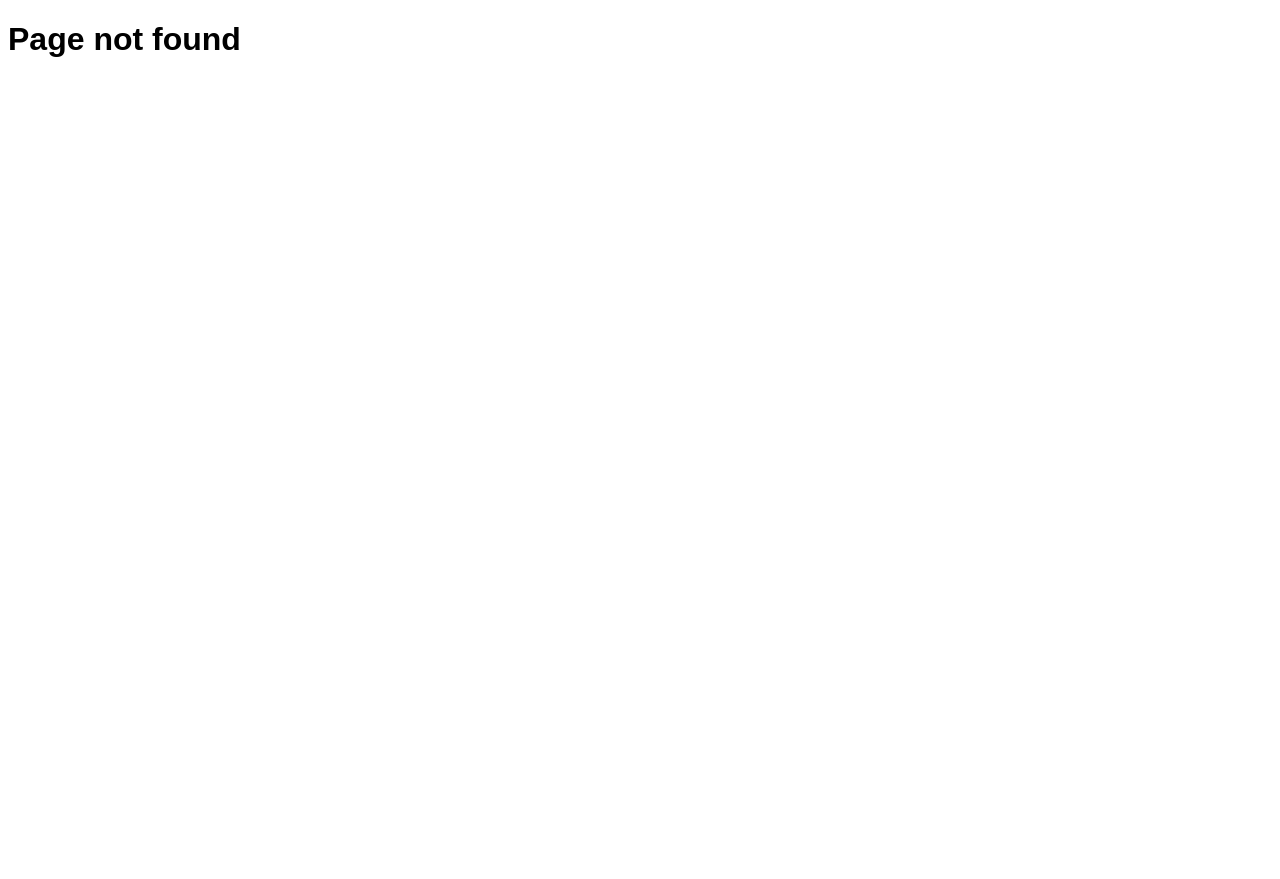
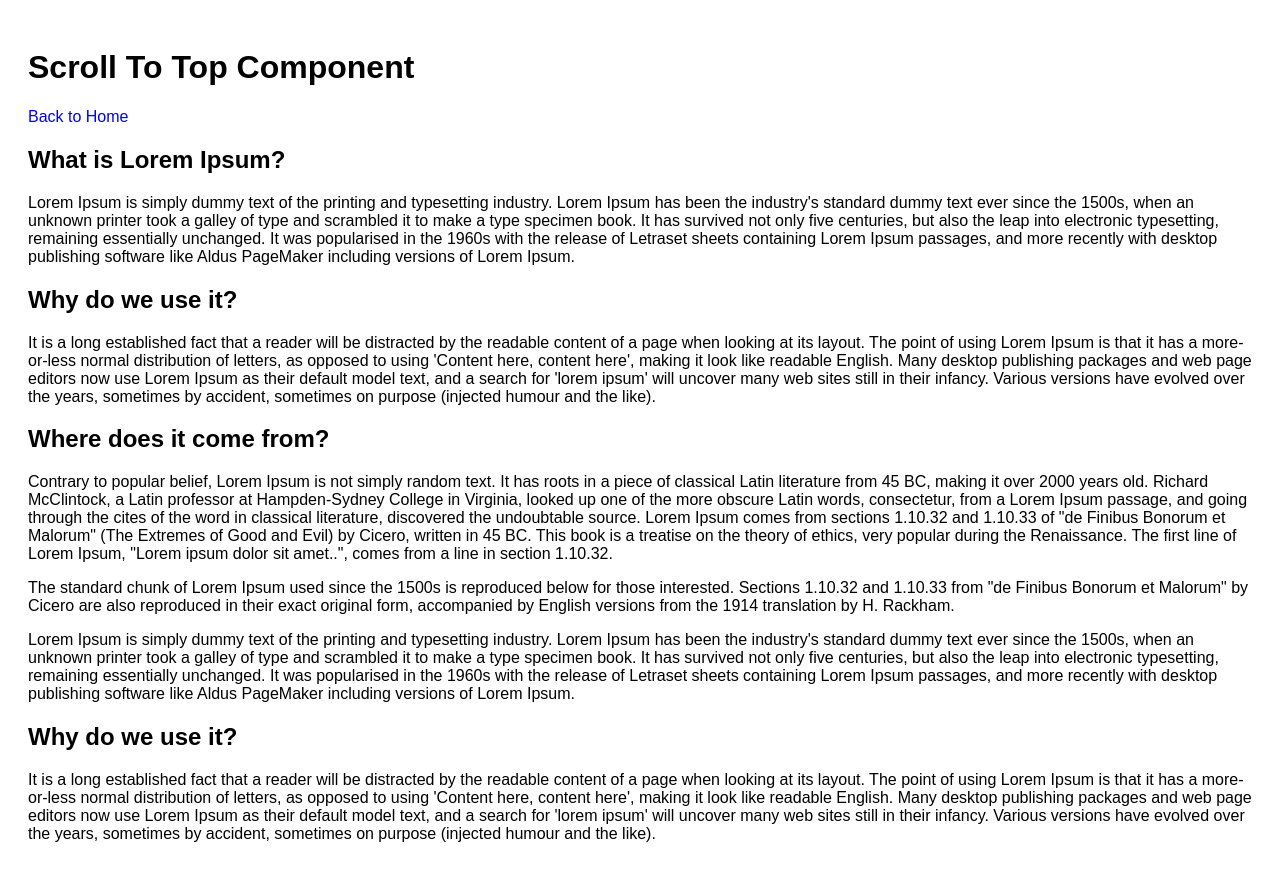
Before and after one commit to harishdubey/my-next-app, a Next.js app: page /scrolltotop in a window 1280 px wide. Before the commit this address had no page. Before the commit the page ends 821 px from the top, so only its background shows below. Built offline with nearby package versions, Linux system fonts and the light colour scheme.

Commit message:
form event and scroll top added

```diff
--- a/src/app/copytoclipboard/page.tsx
+++ b/src/app/copytoclipboard/page.tsx
@@ -1,5 +1,6 @@
 "use client";
 
+import Link from "next/link";
 import { useState } from "react";
 
 const CopyToClipboard = () => {
@@ -17,7 +18,7 @@ const CopyToClipboard = () => {
   return (
     <div>
       <h1>Copy to Clipboard</h1>
-      <div>
+      <div style={{ paddingBottom: "30px" }}>
         <label>Copy from Textbox</label>
         <br />
         <textarea
@@ -31,6 +32,7 @@ const CopyToClipboard = () => {
           {copied ? "Copied" : "Copy to Clipboard"}
         </button>
       </div>
+      <Link href={"/"}>Back to Home</Link>
     </div>
   );
 };
--- /dev/null
+++ b/src/app/scrolltotop/page.tsx
@@ -0,0 +1,139 @@
+"use client";
+
+import Link from "next/link";
+import { useEffect, useState } from "react";
+
+const ScrollContainer = () => {
+  return (
+    <div style={{ padding: "20px" }}>
+      <h1>Scroll To Top Component</h1>
+      <Link href={"/"}>Back to Home</Link>
+      <h2> What is Lorem Ipsum?</h2>
+      <p>
+        Lorem Ipsum is simply dummy text of the printing and typesetting
+        industry. Lorem Ipsum has been the industry's standard dummy text ever
+        since the 1500s, when an unknown printer took a galley of type and
+        scrambled it to make a type specimen book. It has survived not only five
+        centuries, but also the leap into electronic typesetting, remaining
+        essentially unchanged. It was popularised in the 1960s with the release
+        of Letraset sheets containing Lorem Ipsum passages, and more recently
+        with desktop publishing software like Aldus PageMaker including versions
+        of Lorem Ipsum.
+      </p>
+      <h2>Why do we use it?</h2>
+      <p>
+        It is a long established fact that a reader will be distracted by the
+        readable content of a page when looking at its layout. The point of
+        using Lorem Ipsum is that it has a more-or-less normal distribution of
+        letters, as opposed to using 'Content here, content here', making it
+        look like readable English. Many desktop publishing packages and web
+        page editors now use Lorem Ipsum as their default model text, and a
+        search for 'lorem ipsum' will uncover many web sites still in their
+        infancy. Various versions have evolved over the years, sometimes by
+        accident, sometimes on purpose (injected humour and the like).
+      </p>
+      <h2>Where does it come from?</h2>
+      <p>
+        Contrary to popular belief, Lorem Ipsum is not simply random text. It
+        has roots in a piece of classical Latin literature from 45 BC, making it
+        over 2000 years old. Richard McClintock, a Latin professor at
+        Hampden-Sydney College in Virginia, looked up one of the more obscure
+        Latin words, consectetur, from a Lorem Ipsum passage, and going through
+        the cites of the word in classical literature, discovered the
+        undoubtable source. Lorem Ipsum comes from sections 1.10.32 and 1.10.33
+        of "de Finibus Bonorum et Malorum" (The Extremes of Good and Evil) by
+        Cicero, written in 45 BC. This book is a treatise on the theory of
+        ethics, very popular during the Renaissance. The first line of Lorem
+        Ipsum, "Lorem ipsum dolor sit amet..", comes from a line in section
+        1.10.32.
+      </p>
+      <p>
+        The standard chunk of Lorem Ipsum used since the 1500s is reproduced
+        below for those interested. Sections 1.10.32 and 1.10.33 from "de
+        Finibus Bonorum et Malorum" by Cicero are also reproduced in their exact
+        original form, accompanied by English versions from the 1914 translation
+        by H. Rackham.
+      </p>
+      <p>
+        Lorem Ipsum is simply dummy text of the printing and typesetting
+        industry. Lorem Ipsum has been the industry's standard dummy text ever
+        since the 1500s, when an unknown printer took a galley of type and
+        scrambled it to make a type specimen book. It has survived not only five
+        centuries, but also the leap into electronic typesetting, remaining
+        essentially unchanged. It was popularised in the 1960s with the release
+        of Letraset sheets containing Lorem Ipsum passages, and more recently
+        with desktop publishing software like Aldus PageMaker including versions
+        of Lorem Ipsum.
+      </p>
+      <h2>Why do we use it?</h2>
+      <p>
+        It is a long established fact that a reader will be distracted by the
+        readable content of a page when looking at its layout. The point of
+        using Lorem Ipsum is that it has a more-or-less normal distribution of
+        letters, as opposed to using 'Content here, content here', making it
+        look like readable English. Many desktop publishing packages and web
+        page editors now use Lorem Ipsum as their default model text, and a
+        search for 'lorem ipsum' will uncover many web sites still in their
+        infancy. Various versions have evolved over the years, sometimes by
+        accident, sometimes on purpose (injected humour and the like).
+      </p>
+      <ScrollToTop />
+    </div>
+  );
+};
+
+const ScrollToTop = () => {
+  const [visible, setVisible] = useState(false);
+
+  const toggleVisible = () => {
+    if (window.scrollY > 10) {
+      setVisible(true);
+    } else {
+      setVisible(false);
+    }
+  };
+
+  const scrollToTop = () => {
+    window.scrollTo({
+      top: 0,
+      behavior: "smooth",
+    });
+  };
+
+  useEffect(() => {
+    window.addEventListener("scroll", toggleVisible);
+    return () => {
+      window.removeEventListener("scroll", toggleVisible);
+    };
+  }, []);
+
+  return (
+    <div>
+      {visible && (
+        <button
+          onClick={scrollToTop}
+          style={{
+            position: "fixed",
+            bottom: "40px",
+            right: "30px",
+            padding: "10px 15px",
+            fontSize: "16px",
+            borderRadius: "50%",
+            border: "none",
+            backgroundColor: "#007bff",
+            color: "white",
+            cursor: "pointer",
+            boxShadow: "0 2px 8px rgba(0, 0, 0, 0.3)",
+            zIndex: 1000,
+          }}
+          aria-label="Scroll to top"
+          title="Scroll to top"
+        >
+          ↑
+        </button>
+      )}
+    </div>
+  );
+};
+
+export default ScrollContainer;
```
Also changed, not shown: src/app/page.tsx (+7 -1 lines), src/app/submitform/page.tsx (added, +74 -0 lines).
